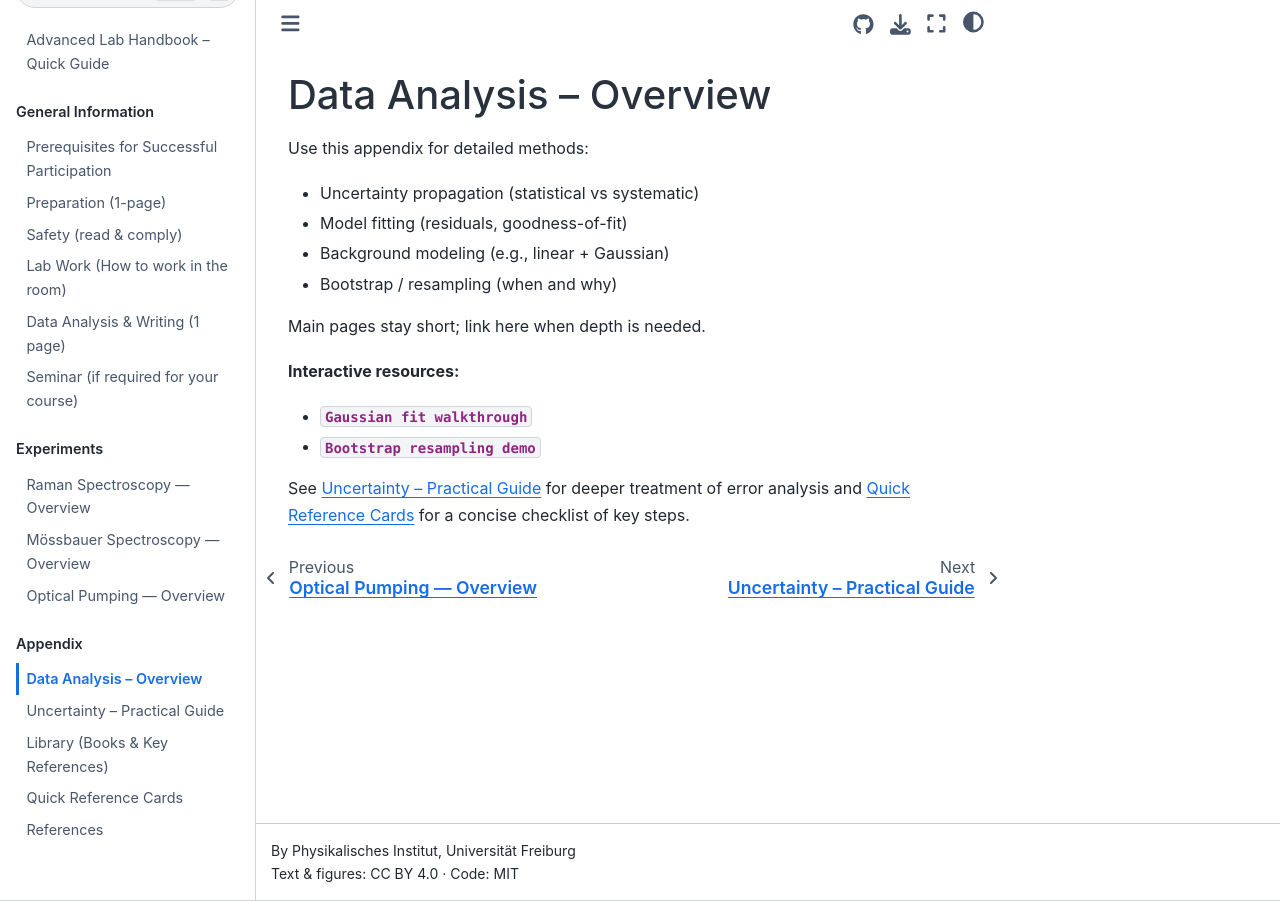
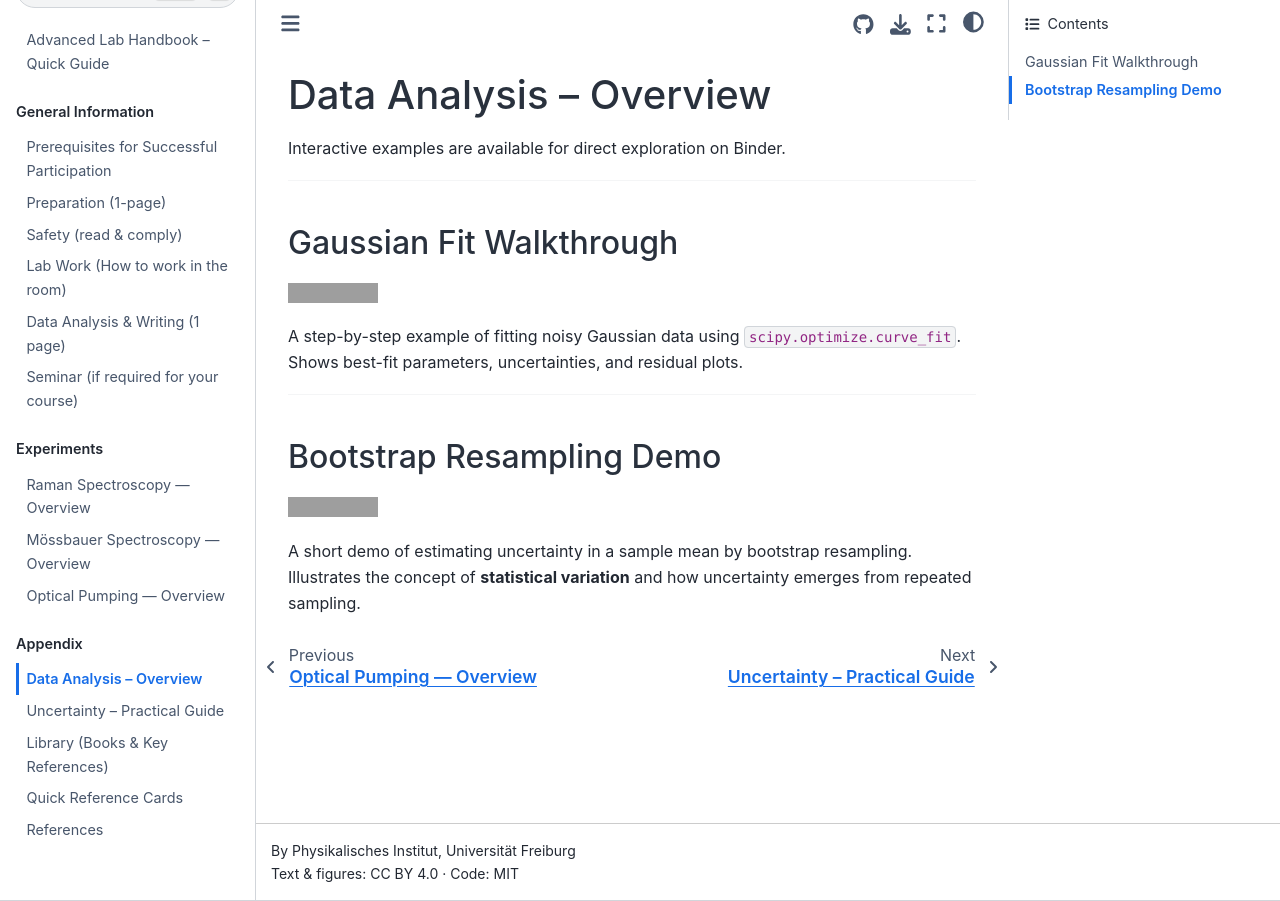
Before and after one commit to adv-labs-ufr/handbook, a Jupyter Book: the page built from appendix/data-analysis/overview.md, in a window 1280 px wide. Built offline with Jupyter Book 1.0.4 settings and Sphinx 7.4.7 and the Sphinx Book theme 1.1.4, drawn with Linux system fonts in a browser that asks for light colours; pages that are not in the unit, such as notebooks, are missing from menus; grey boxes are pictures that could not be loaded.

Commit message:
Add Binder notebooks for data analysis appendix

```diff
--- a/_toc.yml
+++ b/_toc.yml
@@ -20,6 +20,14 @@ parts:
   - caption: Appendix
     chapters:
       - file: appendix/data-analysis/overview
+      - file: appendix/data-analysis/gaussian-fit
+        title: Gaussian Fit Walkthrough
+        options:
+          hidden: true
+      - file: appendix/data-analysis/bootstrap-resampling
+        title: Bootstrap Resampling Demo
+        options:
+          hidden: true
       - file: appendix/data-analysis/uncertainty
       - file: appendix/library
       - file: appendix/quick-reference
--- a/appendix/data-analysis/overview.md
+++ b/appendix/data-analysis/overview.md
@@ -1,15 +1,19 @@
 # Data Analysis – Overview
 
-Use this appendix for detailed methods:
-- Uncertainty propagation (statistical vs systematic)
-- Model fitting (residuals, goodness-of-fit)
-- Background modeling (e.g., linear + Gaussian)
-- Bootstrap / resampling (when and why)
+Interactive examples are available for direct exploration on Binder.
 
-Main pages stay short; link here when depth is needed.
+---
 
-**Interactive resources:**
-- {download}`Gaussian fit walkthrough <gaussian-fit.ipynb>`
-- {download}`Bootstrap resampling demo <bootstrap.ipynb>`
+## Gaussian Fit Walkthrough
+[![Launch Binder](https://mybinder.org/badge_logo.svg)](https://mybinder.org/v2/gh/adv-labs-ufr/handbook/main?labpath=appendix/data-analysis/gaussian-fit.ipynb)
 
-See {doc}`/appendix/data-analysis/uncertainty` for deeper treatment of error analysis and {doc}`/appendix/quick-reference` for a concise checklist of key steps.
+A step-by-step example of fitting noisy Gaussian data using `scipy.optimize.curve_fit`.
+Shows best-fit parameters, uncertainties, and residual plots.
+
+---
+
+## Bootstrap Resampling Demo
+[![Launch Binder](https://mybinder.org/badge_logo.svg)](https://mybinder.org/v2/gh/adv-labs-ufr/handbook/main?labpath=appendix/data-analysis/bootstrap-resampling.ipynb)
+
+A short demo of estimating uncertainty in a sample mean by bootstrap resampling.
+Illustrates the concept of **statistical variation** and how uncertainty emerges from repeated sampling.
```
Also changed, not shown: 3 other files.
